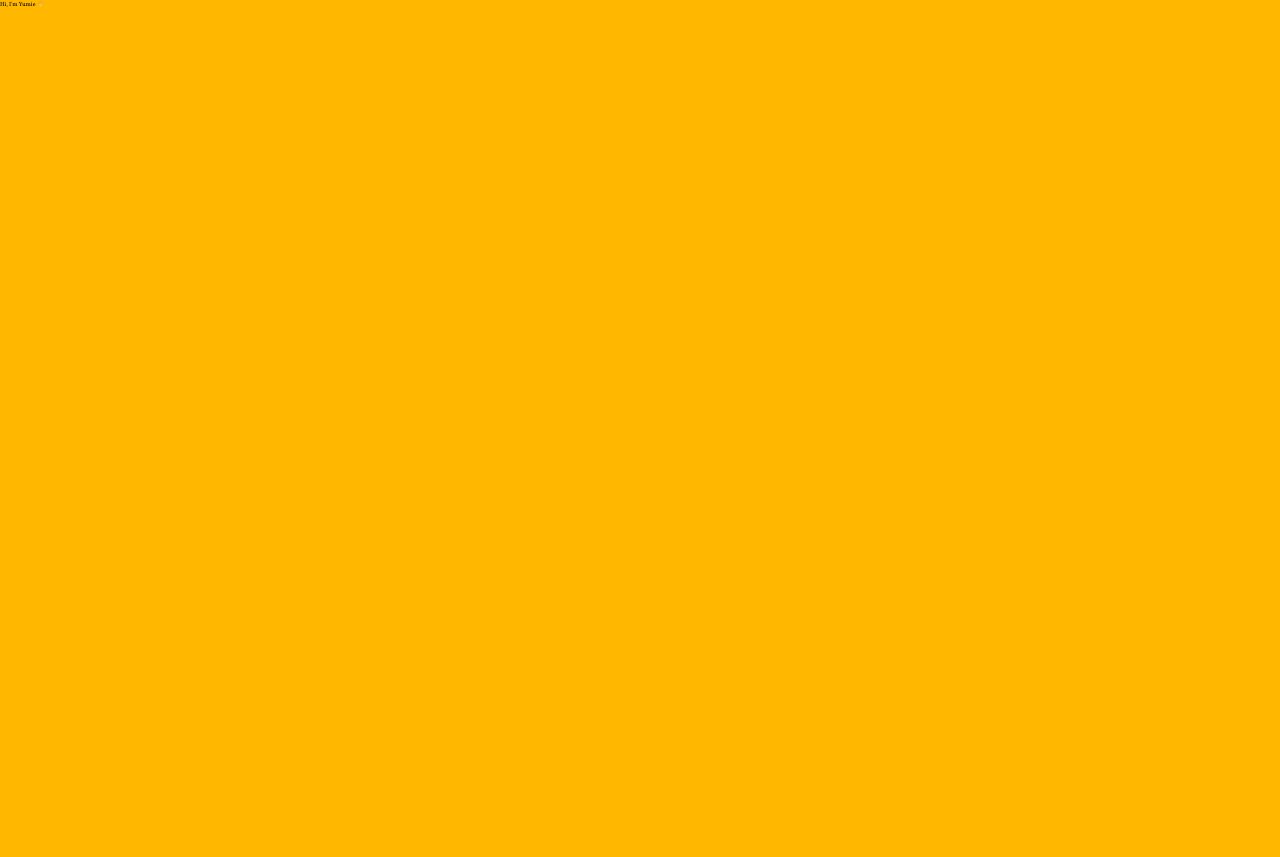
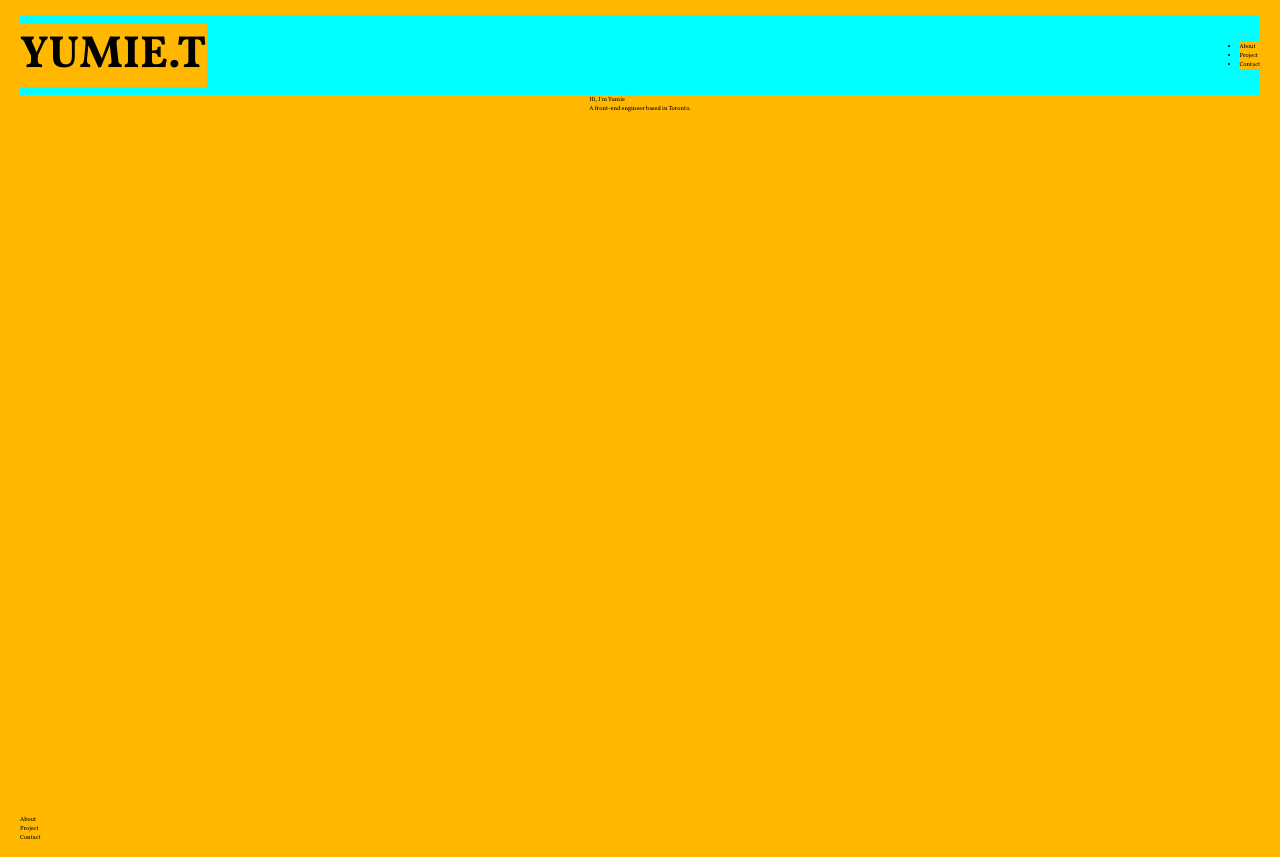
Before and after one commit to yumietzk/portfolio, a Gatsby site: page / in a window 1280 px wide. Before the commit the page ends 800 px from the top, so only its background shows below. Built offline with nearby package versions, Linux system fonts and the light colour scheme; Gatsby itself is replaced by a stand-in of ours.

Commit message:
scaffolded the app

```diff
--- a/gatsby-config.js
+++ b/gatsby-config.js
@@ -1,7 +1,7 @@
 module.exports = {
   siteMetadata: {
-    siteUrl: "https://www.yourdomain.tld",
-    title: "my-portfolio",
+    siteUrl: 'https://www.yourdomain.tld',
+    title: 'my-portfolio',
   },
-  plugins: [],
+  plugins: ['gatsby-plugin-image', 'gatsby-plugin-sharp'],
 };
--- a/package.json
+++ b/package.json
@@ -17,6 +17,9 @@
   "dependencies": {
     "@fontsource/vollkorn": "^4.5.0",
     "gatsby": "^3.13.0",
+    "gatsby-plugin-image": "^1.13.0",
+    "gatsby-plugin-sharp": "^3.13.0",
+    "gatsby-source-filesystem": "^3.13.0",
     "react": "^17.0.1",
     "react-dom": "^17.0.1"
   }
--- /dev/null
+++ b/src/components/UI/navigation/navigation.js
@@ -0,0 +1,23 @@
+import React from 'react';
+import * as styles from './navigation.module.css';
+
+const Navigation = () => {
+  return (
+    <nav className={styles.nav}>
+      <div className={styles.logo}>YUMIE.T</div>
+      <ul className={styles.navLinks}>
+        <li className={styles.navItem}>
+          <a className={styles.navLink}>About</a>
+        </li>
+        <li className={styles.navItem}>
+          <a className={styles.navLink}>Project</a>
+        </li>
+        <li className={styles.navItem}>
+          <a className={styles.navLink}>Contact</a>
+        </li>
+      </ul>
+    </nav>
+  );
+};
+
+export default Navigation;
--- /dev/null
+++ b/src/components/UI/navigation/navigation.module.css
@@ -0,0 +1,31 @@
+.nav {
+  background-color: aqua;
+  height: 8rem;
+  width: 100%;
+
+  display: flex;
+  align-items: center;
+  justify-content: space-between;
+}
+
+.logo {
+  font-size: 4.5rem;
+  font-weight: 700;
+}
+
+.nav-links {
+  list-style: none;
+
+  display: flex;
+  align-items: center;
+}
+
+.nav-item {
+  margin-left: 4rem;
+}
+
+.nav-link {
+  font-size: 2rem;
+  text-transform: uppercase;
+  text-decoration: none;
+}
--- a/src/components/layout.js
+++ b/src/components/layout.js
@@ -7,15 +7,13 @@ import '@fontsource/vollkorn/600.css';
 import '@fontsource/vollkorn/600-italic.css';
 import '@fontsource/vollkorn/700.css';
 import '@fontsource/vollkorn/800.css';
-import './layout.module.css';
+import * as styles from './layout.module.css';
 
 const Layout = ({ children }) => {
   return (
-    <div>
-      <header>
-        <nav></nav>
-      </header>
-      <main>{children}</main>
+    <div className={styles.container}>
+      {/* <title>{pageTitle} | {data.site.siteMetadata.title}</title> */}
+      {children}
     </div>
   );
 };
--- a/src/components/layout.module.css
+++ b/src/components/layout.module.css
@@ -4,11 +4,12 @@
   box-sizing: inherit;
   font-size: 62.5%;
   box-sizing: border-box;
-  font-family: "Vollkorn", sans-serif;
+  font-family: 'Vollkorn', sans-serif;
   font-weight: 400;
   background-color: #ffb700;
   color: #000;
 }
 
-/* .container {
-} */
+.container {
+  padding: 1.5rem 2rem;
+}
--- /dev/null
+++ b/src/components/sections/about.js
@@ -0,0 +1,11 @@
+import React from 'react';
+
+const About = () => {
+  return (
+    <div>
+      <h1>About</h1>
+    </div>
+  )
+};
+
+export default About;
--- /dev/null
+++ b/src/components/sections/contact.js
@@ -0,0 +1,11 @@
+import React from 'react';
+
+const Contact = () => {
+  return (
+    <div>
+      <h1>Contact</h1>
+    </div>
+  );
+};
+
+export default Contact;
--- /dev/null
+++ b/src/components/sections/home.js
@@ -0,0 +1,20 @@
+import React from 'react';
+import Navigation from '../UI/navigation/navigation';
+import * as styles from './home.module.css';
+
+const Home = () => {
+  return (
+    <header className={styles.header}>
+      <Navigation />
+      <div className={styles.headerTitle}>
+        <div className={styles.titleText}>
+          <h1>Hi, I'm Yumie 👋</h1>
+          <h4>A front-end engineer based in Toronto.</h4>
+        </div>
+        <img />
+      </div>
+    </header>
+  );
+};
+
+export default Home;
--- /dev/null
+++ b/src/components/sections/home.module.css
@@ -0,0 +1,7 @@
+.header {
+  height: 100vh;
+
+  display: flex;
+  flex-direction: column;
+  align-items: center;
+}
--- /dev/null
+++ b/src/components/sections/project.js
@@ -0,0 +1,11 @@
+import React from 'react';
+
+const Project = () => {
+  return (
+    <div>
+      <h1>Project</h1>
+    </div>
+  );
+};
+
+export default Project;
--- a/src/pages/index.js
+++ b/src/pages/index.js
@@ -1,10 +1,17 @@
 import React from 'react';
 import Layout from '../components/layout';
+import Home from '../components/sections/home';
+import About from '../components/sections/about';
+import Project from '../components/sections/project';
+import Contact from '../components/sections/contact';
 
 const IndexPage = () => {
   return (
     <Layout>
-      <h1>Hi, I'm Yumie 👋</h1>
+      <Home />
+      <About />
+      <Project />
+      <Contact />
     </Layout>
   );
 };
```
Also changed, not shown: src/components/about.js (deleted), src/components/contact.js (deleted), src/components/index.js (deleted), src/images/header-image.jpg (added), 1 other file.
